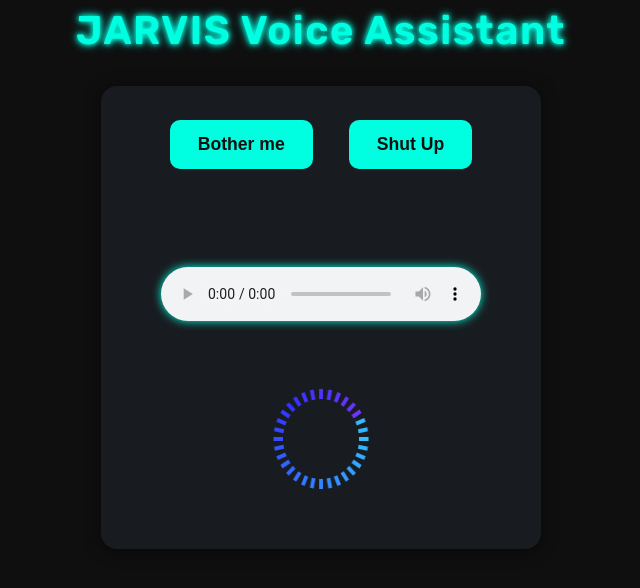
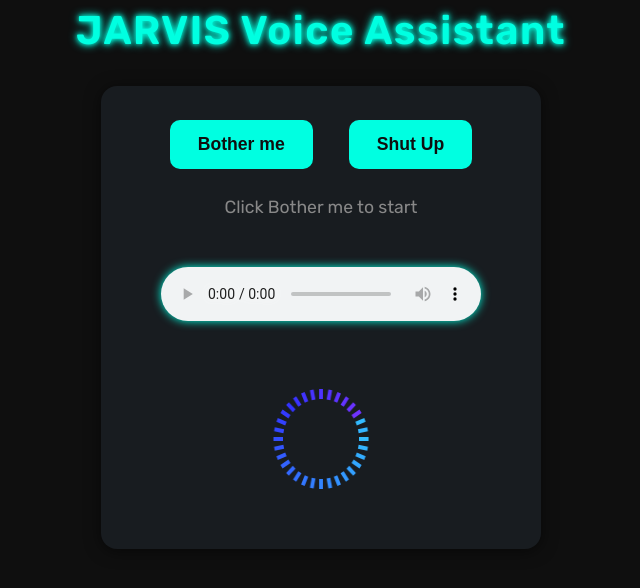
Before and after one commit to 108charlotte/python-voice-assistant, a Flask app: page / in a window 1280 px wide. Shown: the part 139-727 px from the top of the page, without its empty margins (319-959 px from the left). Run offline with Flask 3, Linux system fonts and the light colour scheme.

Commit message:
added start instructions

```diff
--- a/flask-jarvis/templates/index.html
+++ b/flask-jarvis/templates/index.html
@@ -16,7 +16,7 @@
             <button id="record">Bother me</button>
             <button id="stop">Shut Up</button>
         </div>
-        <div id="status"></div>
+        <div id="status"><div style="color:#888;">Click Bother me to start</div></div>
         <audio id="voice" controls></audio>
         <canvas id="audio_visualizer" width="400" height="200"></canvas>
     </div>
```
Also changed, not shown: 6 other files.
